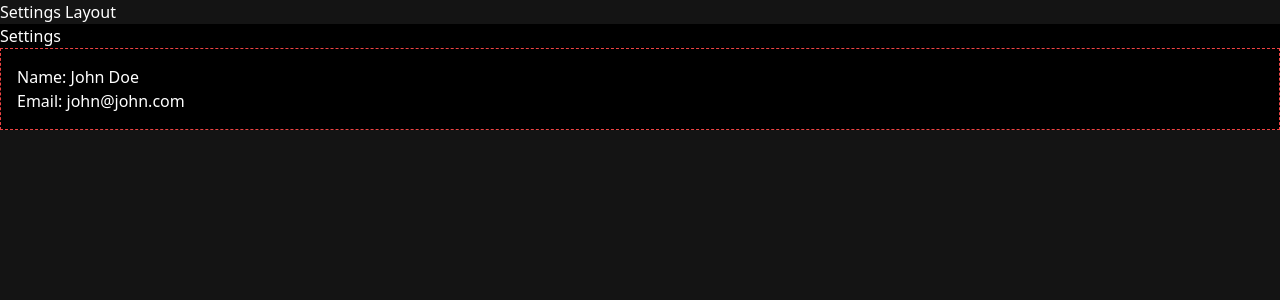
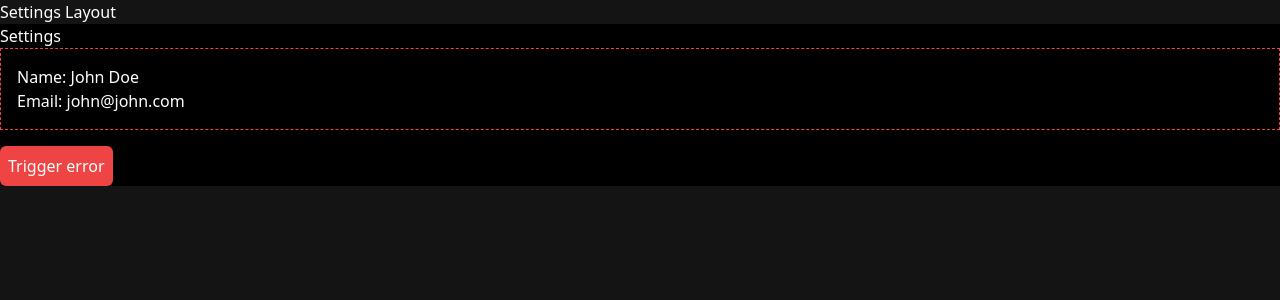
Before and after one commit to wenceslau/codeflix-client, a Next.js app: page /settings/user in a window 1280 px wide. Shown: the top 300 px of the page. Built offline with nearby package versions, Linux system fonts and the light colour scheme.

Commit message:
Component error

```diff
--- /dev/null
+++ b/src/app/components/BuggyButton.tsx
@@ -0,0 +1,19 @@
+'use client'
+
+import React from "react"
+
+export default function BuggyButton() {
+    const [cliecked, setClicked] = React.useState(false)
+
+    if (cliecked) {
+        throw new Error("I crashed!")
+    }
+
+    return <button
+        className="bg-red-500 text-white p-2 rounded-md"
+        onClick={() =>
+            setClicked(true)
+        }
+    >Trigger error
+    </button>
+}
--- /dev/null
+++ b/src/app/settings/error.tsx
@@ -0,0 +1,19 @@
+'use client';
+
+import React, { useEffect } from "react";
+
+export default function Error({ error, reset }: any) {
+
+    useEffect(() => {
+        console.log("Error", error);
+    }, [error]);
+
+    return (
+        <div>
+            <h1>Error</h1>
+            <div className="border border-dashed border-red-500 p-4">
+                <div>someting went wrong</div>
+            </div>
+        </div>
+    );
+}
--- a/src/app/settings/page.tsx
+++ b/src/app/settings/page.tsx
@@ -1,5 +1,6 @@
 import React from "react";
 import { getAppSettings } from "../lib/settings";
+import BuggyButton from "../components/BuggyButton";
 
 async function SettingsPage() {
 
@@ -12,6 +13,10 @@ async function SettingsPage() {
             <div>Theme: {theme}</div>
             <div>Language: {language}</div>
         </div>
+        <div className="mt-4">
+
+            <BuggyButton />
+        </div>
     </div>
 
 }
--- /dev/null
+++ b/src/app/settings/user/error.tsx
@@ -0,0 +1,19 @@
+'use client';
+
+import React, { useEffect } from "react";
+
+export default function Error({ error, reset }: any) {
+
+    useEffect(() => {
+        console.log("Error", error);
+    }, [error]);
+
+    return (
+        <div>
+            <h1>Error User</h1>
+            <div className="border border-dashed border-red-500 p-4">
+                <div>someting went wrong</div>
+            </div>
+        </div>
+    );
+}
--- a/src/app/settings/user/page.tsx
+++ b/src/app/settings/user/page.tsx
@@ -1,3 +1,4 @@
+import BuggyButton from "@/app/components/BuggyButton";
 import { getUserDate } from "@/app/lib/settings";
 import React from "react";
 
@@ -6,13 +7,20 @@ async function UserPage() {
     const { name, email } = await getUserDate();
 
 
-    return <div>
-        Settings
-        <div className="border border-dashed border-red-500 p-4">
-            <div>Name: {name}</div>
-            <div>Email: {email}</div>
+    return (
+        <div>
+            Settings
+            <div className="border border-dashed border-red-500 p-4">
+                <div>Name: {name}</div>
+                <div>Email: {email}</div>
+            </div>
+            <div className="mt-4">
+
+                <BuggyButton />
+            </div>
+
         </div>
-    </div>
+    )
 
 }
 
```
